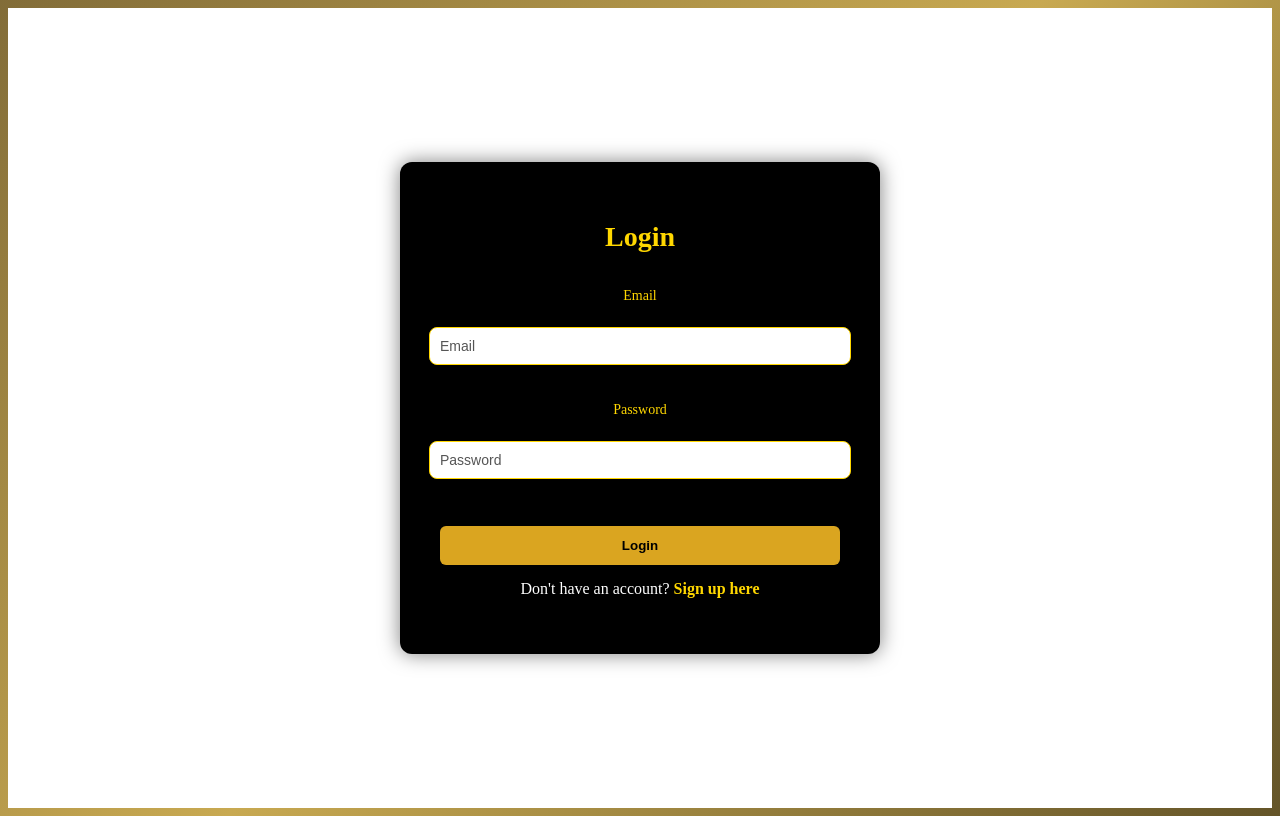
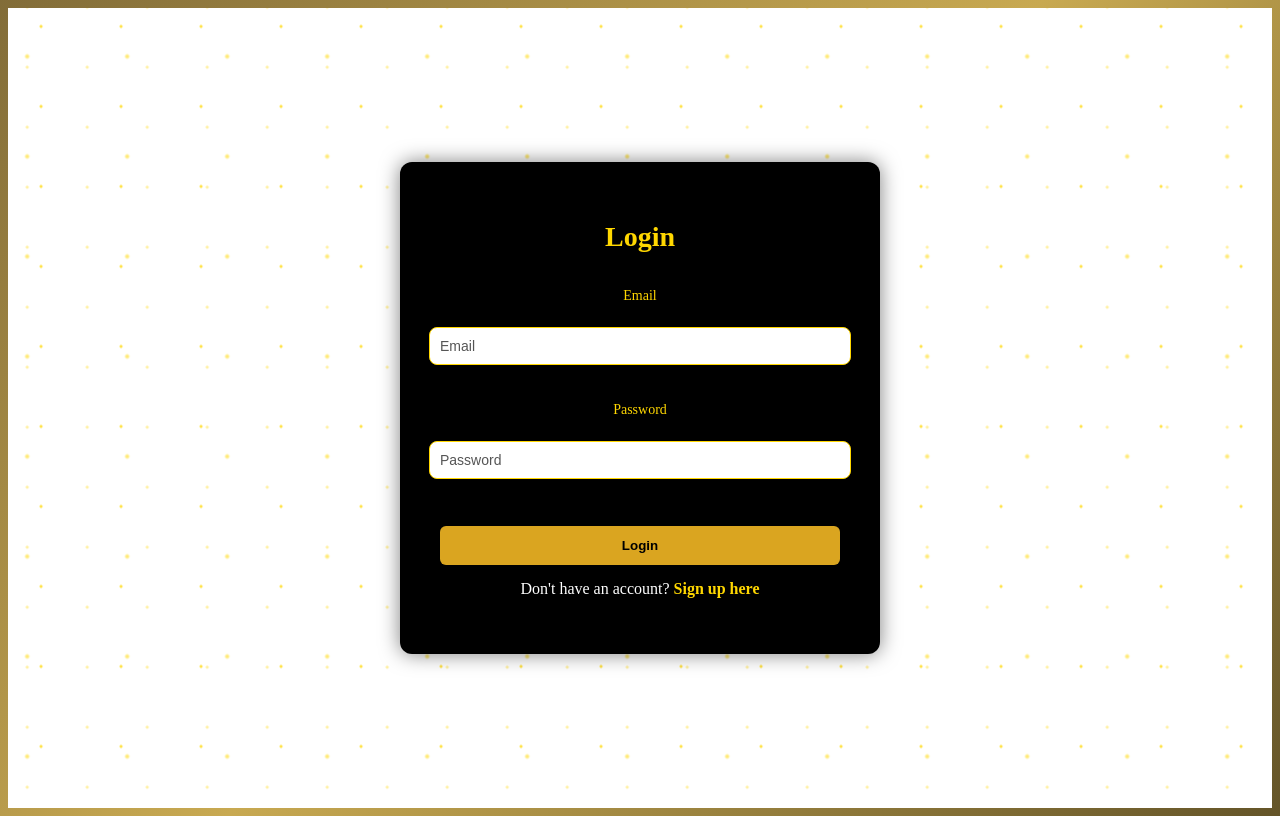
Before and after one commit to YBspotted20045/Grow-rich-investinm, a React (Vite) app: page /login in a window 1280 px wide. Built offline with nearby package versions, Linux system fonts and the light colour scheme.

Commit message:
Update Login.css

```diff
--- a/src/pages/Login.css
+++ b/src/pages/Login.css
@@ -7,6 +7,36 @@
   justify-content: center;
   align-items: center;
   background-color: #fff;
+  position: relative;
+  overflow: hidden;
+}
+
+/* ✨ Golden Sparkle Background */
+.login-page::before {
+  content: "";
+  position: absolute;
+  inset: 0;
+  background: radial-gradient(circle, rgba(255,215,0,0.8) 1px, transparent 2px),
+              radial-gradient(circle, rgba(255,215,0,0.6) 1px, transparent 3px),
+              radial-gradient(circle, rgba(255,215,0,0.4) 1px, transparent 2px);
+  background-size: 80px 80px, 100px 100px, 60px 60px;
+  background-position: 0 0, 40px 40px, 20px 60px;
+  animation: sparkleMove 15s linear infinite;
+  z-index: 0;
+  opacity: 0.9;
+}
+
+/* Smooth sparkle animation */
+@keyframes sparkleMove {
+  0% {
+    background-position: 0 0, 40px 40px, 20px 60px;
+  }
+  50% {
+    background-position: 100px 80px, 80px 120px, 60px 100px;
+  }
+  100% {
+    background-position: 0 0, 40px 40px, 20px 60px;
+  }
 }
 
 /* Login container */
@@ -19,6 +49,8 @@
   max-width: 90%;
   box-shadow: 0 0 20px rgba(0, 0, 0, 0.5);
   transition: all 0.3s ease;
+  position: relative;
+  z-index: 2;
 }
 
 /* Title */
@@ -49,15 +81,15 @@ input {
   border-radius: 8px;
   border: 1px solid #ffd700;
   margin-bottom: 15px;
-  background-color: #fff; /* ✅ White background */
-  color: #000; /* ✅ Black text */
+  background-color: #fff;
+  color: #000;
   font-weight: 500;
   transition: all 0.3s ease;
 }
 
 /* Placeholder text */
 input::placeholder {
-  color: #555; /* ✅ Visible gray placeholder */
+  color: #555;
 }
 
 /* Focus effect */
@@ -143,13 +175,14 @@ button:disabled {
 .login-container:focus-within {
   box-shadow: 0 0 25px rgba(255, 215, 0, 0.4);
 }
+
+/* Animated background for full page */
 body {
   background: linear-gradient(135deg, #000000, #3b2f1f, #c8a951, #000000);
   background-size: 300% 300%;
   animation: gradientShift 10s ease infinite;
 }
 
-/* Smooth gradient animation */
 @keyframes gradientShift {
   0% {
     background-position: 0% 50%;
```
